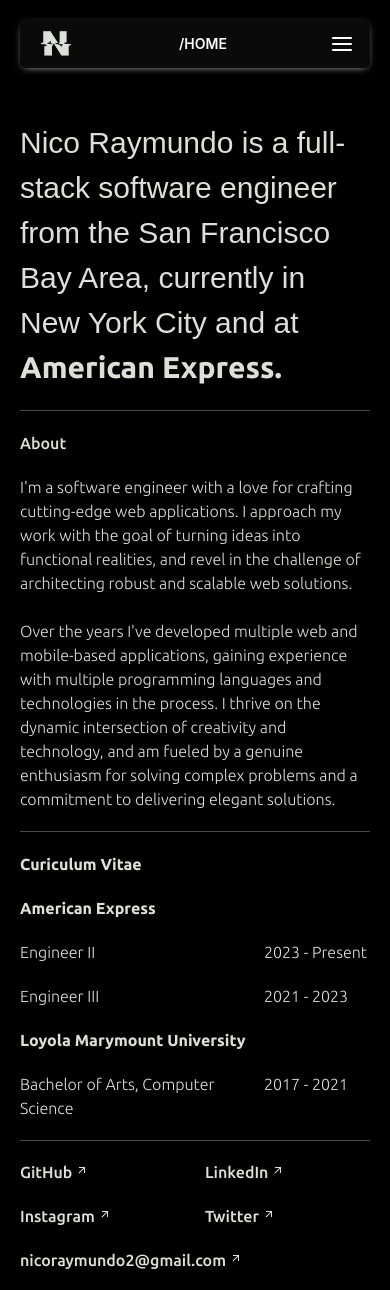
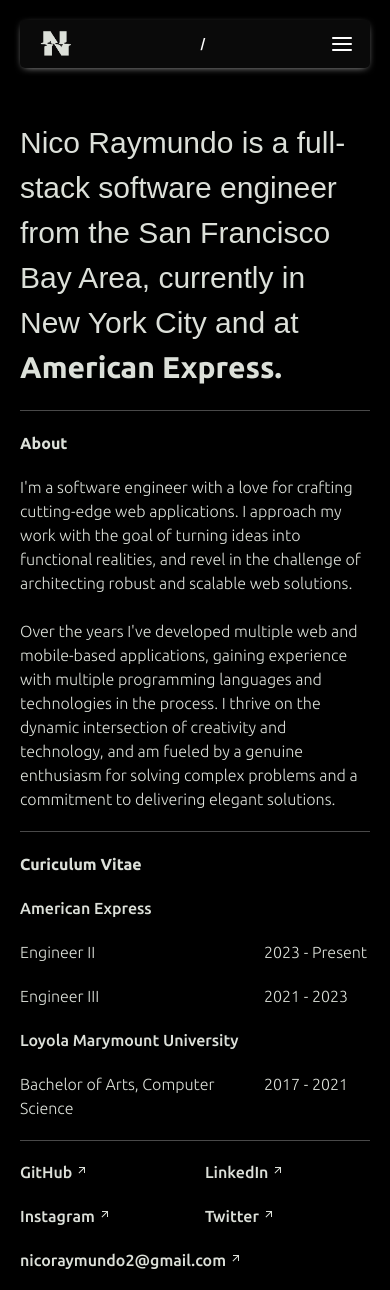
Before and after one commit to nraymundo/nicoraymundo.com-v2, a React (Vite) app: page / in a window 390 px wide. Built offline with nearby package versions, Linux system fonts and the light colour scheme; no server answers; a web font is replaced by a local one.

Commit message:
refactor(css): update responsiveness

```diff
--- a/src/App.css
+++ b/src/App.css
@@ -1,8 +1,8 @@
 #root {
-  /* max-width: 1280px; */
   margin: 0 auto;
   padding: 2rem;
   text-align: center;
+  overflow-x: hidden;
 }
 
 .logo {
--- a/src/components/NavigationMenu.jsx
+++ b/src/components/NavigationMenu.jsx
@@ -9,6 +9,7 @@
 import icon from'../assets/icon.png';
 import Resume from "../assets/resume.pdf";
 import getNowPlayingItem from "../SpotifyAPI";
+import { useLocation } from "react-router-dom";
 
 function NavigationItem({ name, url, setCurrentForm, isDisabled }) {
   return (
@@ -54,7 +55,8 @@
 }
 
 export default function NavigationMenu({}) {
-  const [currentForm, setCurrentForm] = useState('Home');
+  const location = useLocation();
+  const [currentForm, setCurrentForm] = useState(location.pathname.split('/')[1]);
   const [isNavOpen, setIsNavOpen] = useState(false);
   const NavigationPageLabel = `/${currentForm.toUpperCase()}`;
   const [result, setResult] = useState({});
--- a/src/components/ProjectCard.jsx
+++ b/src/components/ProjectCard.jsx
@@ -4,9 +4,9 @@
 
 export default function ProjectCard({name, year, description, tech, image, githubUrl}) {
   return (
-    <Box w='90%' color='#DCE0D9'>
+    <Box w={['100%', '90%']} color='#DCE0D9'>
       <Flex justify='space-between' align='center' mt={2}>
-        <Text textStyle='secondary' fontSize='4xl' whiteSpace='nowrap' fontWeight={700}>{name}</Text>
+        <Text textStyle='secondary' fontSize={['xl', '4xl']} whiteSpace='nowrap' fontWeight={700}>{name}</Text>
         <motion.div
           initial={{ width: 0 }} whileInView={{ width: '100%' }}
           style={{ height: 0.8, backgroundColor: '#494949', marginLeft: 15, marginRight: 15 }}
@@ -14,10 +14,10 @@
             duration: 1,
           }}
         />
-        <Text textStyle='secondary' fontSize='4xl' fontWeight={700}>{year}</Text>
+        <Text textStyle='secondary' fontSize={['xl', '4xl']} fontWeight={700}>{year}</Text>
       </Flex>
       {image}
-      <Text textStyle='secondary' fontSize='lg' textAlign='left' fontWeight={300}>{description}</Text>
+      <Text textStyle='secondary' fontSize={['md', 'lg']} mt={2} textAlign='left' fontWeight={300}>{description}</Text>
       <Flex justify='space-between' align='center' mt={2}>
         {tech}
         <motion.div
--- a/src/sections/About.jsx
+++ b/src/sections/About.jsx
@@ -8,11 +8,11 @@
 languages and technologies in the process. I thrive on the dynamic intersection of creativity and technology, and am fueled by a genuine enthusiasm
 for solving complex problems and a commitment to delivering elegant solutions.`
 
-function CVGridHeader({rows, text}) {
+function CVGridHeader({rows, text, isSectionHeader}) {
   return (
     <GridItem rowSpan={rows} colSpan={[12, 2]}>
       <Box textAlign={'left'}>
-        <Text fontSize='md' fontWeight={700} _selection={{ color: '#9DAE9E' }}>{text}</Text>
+        <Text fontSize='md' fontWeight={isSectionHeader ? 700 : 500} _selection={{ color: '#9DAE9E' }}>{text}</Text>
       </Box>
     </GridItem>
   )
@@ -58,7 +58,7 @@
         >
           <GridItem colSpan={[12, 4]}>
             <Box textAlign={'left'}>
-              <Text fontSize='md' fontWeight={500} _selection={{ color: '#9DAE9E' }}>About</Text>
+              <Text fontSize='md' fontWeight={700} _selection={{ color: '#9DAE9E' }}>About</Text>
             </Box>
           </GridItem>
           <GridItem colSpan={[12, 5]}>
@@ -78,7 +78,7 @@
           gap={5}
           mt={5}
         >
-          <CVGridHeader rows={[1, 2]} text='Curiculum Vitae' />
+          <CVGridHeader rows={[1, 2]} isSectionHeader={true} text='Curiculum Vitae' />
           <CVGridHeader rows={1} text='American Express' />
           <CVGridInfo
             positions={(
--- a/src/sections/Header.jsx
+++ b/src/sections/Header.jsx
@@ -3,7 +3,7 @@
 
 export default function Header() {
   return (
-    <Box w='100%' color='white' display='flex' justifyContent='center' flexDirection='row' position='fixed'>
+    <Box w='100%' color='white' display='flex' justifyContent='center' flexDirection='row' position='fixed' zIndex={1}>
       <NavigationMenu />
     </Box>
   )
--- a/src/sections/Projects.jsx
+++ b/src/sections/Projects.jsx
@@ -6,7 +6,7 @@
 
 export default function Projects() {
   return (
-    <SimpleGrid w='100%' mt={20} pl={10} pr={10} columns={1} spacing={20} display='flex' flexDirection='column' alignItems='center' mb={20}>
+    <SimpleGrid w='100%' mt={20} pl={[5, 10]} pr={[5, 10]} columns={1} spacing={20} display='flex' flexDirection='column' alignItems='center' mb={20}>
       <ProjectCard
         name='Spotify Stats'
         year='2023'
@@ -21,7 +21,7 @@
         image={(
           <Flex justify='center' backgroundColor='#E9E3DD' mt={2} mb={2}>
             <Image
-              boxSize='250px'
+              boxSize={[150, 250]}
               fit='cover'
               align='center top'
               src={TopTracksHome}
@@ -29,7 +29,7 @@
               mt={2}
             />
             <Image
-              boxSize='250px'
+              boxSize={[150, 250]}
               fit='cover'
               align='center top'
               src={TopTracksArtists}
@@ -37,7 +37,7 @@
               mt={2}
             />
             <Image
-              boxSize='250px'
+              boxSize={[150, 250]}
               fit='cover'
               align='center top'
               src={TopTracksTracks}
@@ -54,7 +54,6 @@
         description='A personal portfolio/website built using ReactJS, Chakra UI, and Framer.'
         tech={(
           <Flex direction='row'>
-            <Text textStyle='secondary' fontSize='sm' mr={2} whiteSpace='nowrap'>JavaScript</Text>
             <Text textStyle='secondary' fontSize='sm' mr={2} whiteSpace='nowrap'>ReactJS</Text>
             <Text textStyle='secondary' fontSize='sm' mr={2} whiteSpace='nowrap'>Chakra UI</Text>
             <Text textStyle='secondary' fontSize='sm' mr={2} whiteSpace='nowrap'>Framer Motion</Text>
@@ -88,7 +87,7 @@
         githubUrl='https://github.com/nraymundo/cmsi385'
       />
       <ProjectCard
-        name='Next-Word Prediction Language Model'
+        name='Next-Word Prediction Model'
         year='2020'
         description='Uses natural language processing to develop a Feed-Forward Neural Network model that was tested on a pre-trained GPT-2 model on next word prediction.'
         tech={(
```
